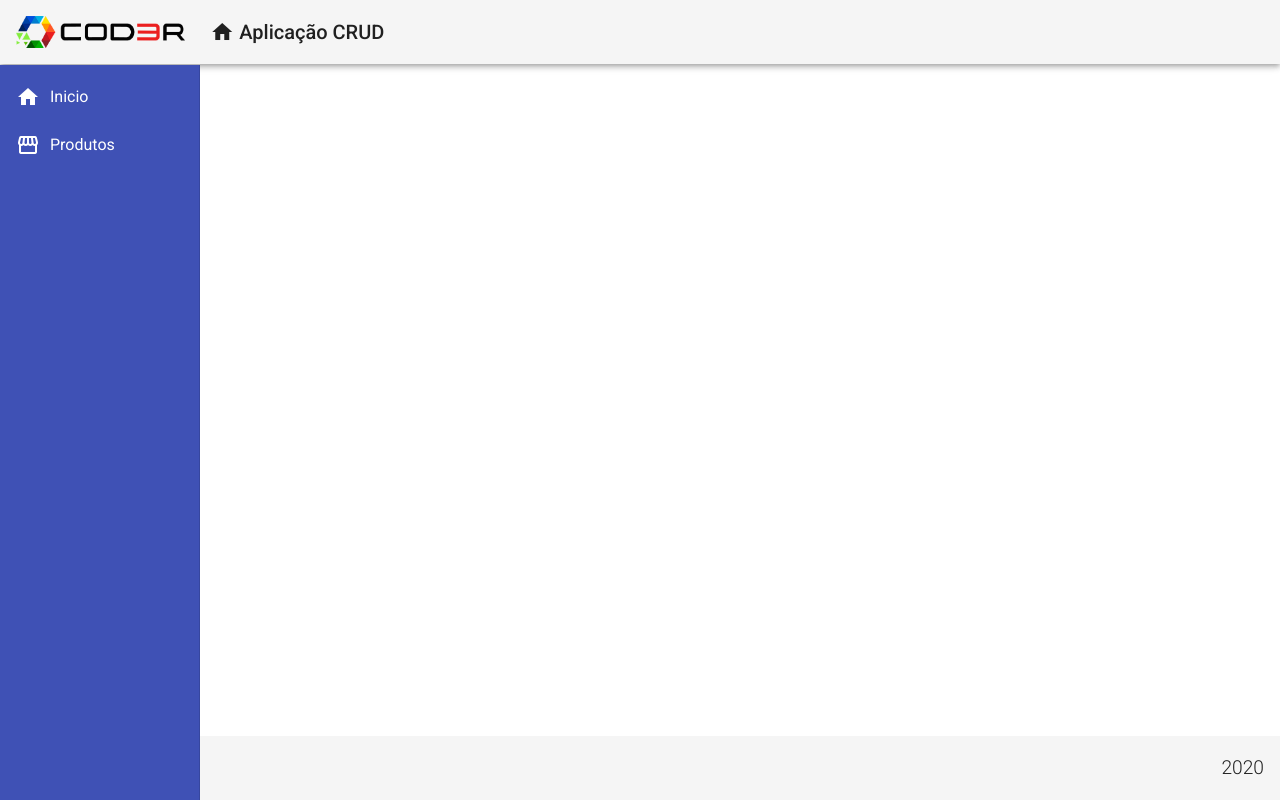
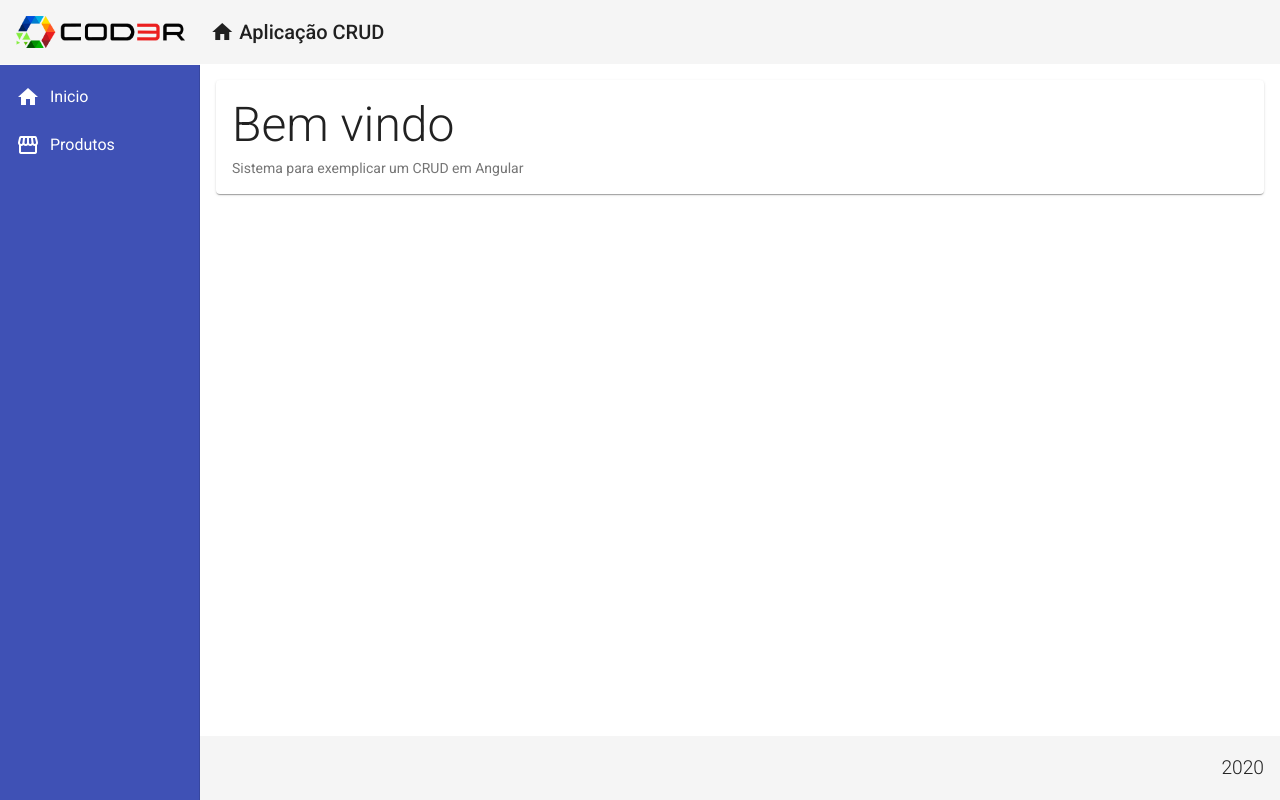
Before and after one commit to JeeanLiima97/Angular-crud, an Angular app in the folder frontend/: page / in a window 1280 px wide. Built offline with nearby package versions, Linux system fonts and the light colour scheme.

Commit message:
adicionando tela home ao projeto

```diff
--- a/frontend/src/app/components/template/nav/nav.component.css
+++ b/frontend/src/app/components/template/nav/nav.component.css
@@ -10,3 +10,7 @@
 .sidenav i{
     padding-right: 10px;
 }
+.content{
+    padding: 16px;
+    background-color: #FFF;
+}
--- a/frontend/src/app/components/template/nav/nav.component.html
+++ b/frontend/src/app/components/template/nav/nav.component.html
@@ -24,5 +24,9 @@
         </mat-nav-list>
 
     </mat-sidenav>
+<mat-sidenav-content class="content">
+<app-home></app-home>
 
-</mat-sidenav-container>>
+</mat-sidenav-content>
+
+</mat-sidenav-container>
--- /dev/null
+++ b/frontend/src/app/views/home/home.component.css
@@ -0,0 +1,5 @@
+.home .title{
+    font-size: 3rem;
+    font-weight: 300;
+    line-height: 1.2;
+}
--- /dev/null
+++ b/frontend/src/app/views/home/home.component.html
@@ -0,0 +1,10 @@
+<mat-card class="home mat-evelation-z3">
+
+    <mat-card-title class="title">
+        Bem vindo
+    </mat-card-title>
+    <mat-card-subtitle class="subtitle">
+        Sistema para exemplicar um CRUD em Angular
+    </mat-card-subtitle>
+
+</mat-card>
--- /dev/null
+++ b/frontend/src/app/views/home/home.component.ts
@@ -0,0 +1,15 @@
+import { Component, OnInit } from '@angular/core';
+
+@Component({
+  selector: 'app-home',
+  templateUrl: './home.component.html',
+  styleUrls: ['./home.component.css']
+})
+export class HomeComponent implements OnInit {
+
+  constructor() { }
+
+  ngOnInit(): void {
+  }
+
+}
```
Also changed, not shown: frontend/src/app/app.module.ts (+7 -4 lines).
